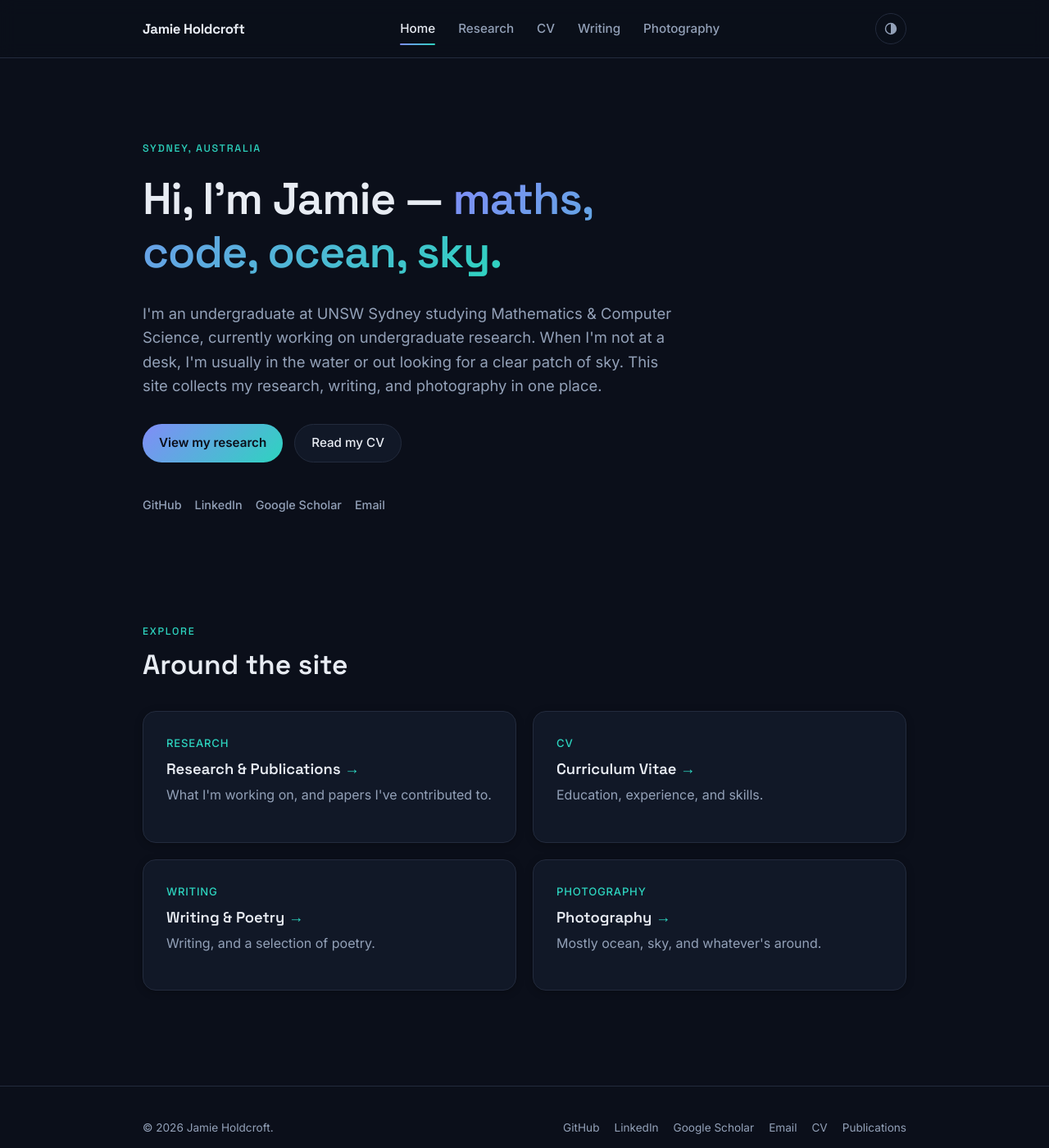
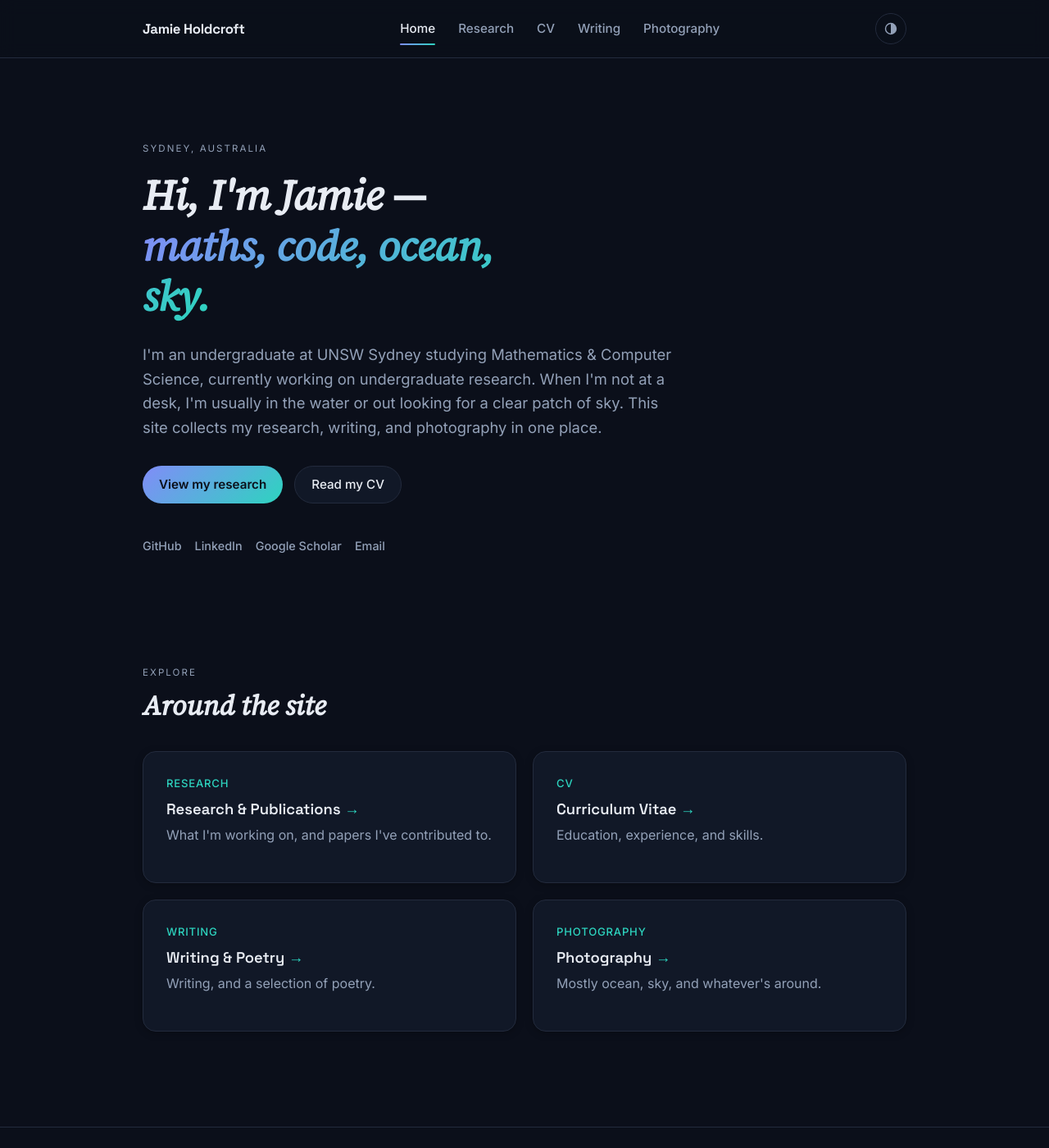
Before and after one commit to JamieHoldcroft/jamieholdcroft.github.io, a Jekyll site: the page built from index.html, in a window 1280 px wide and 1400 px high. Shown: the whole window at 82% size. Built offline with Jekyll 4.4.1, drawn with Linux system fonts in a browser that asks for light colours.

Commit message:
Unify heading typography site-wide to match photography page's feel
Merged the photography page's italic-serif headings and muted uppercase
eyebrow labels into the shared .hero/.eyebrow/.section-head rules used
on every page, instead of keeping them as photography-only classes.
Dark ocean-at-night color theme is untouched elsewhere -- this is a
typography/spacing change only.

```diff
--- a/css/style.css
+++ b/css/style.css
@@ -207,19 +207,22 @@ p { color: var(--text-muted); margin: 0 0 1em; }
 }
 
 .eyebrow {
-  font-family: var(--font-display);
+  font-family: var(--font-body);
   text-transform: uppercase;
-  letter-spacing: 0.14em;
-  font-size: 0.78rem;
-  color: var(--accent);
+  letter-spacing: 0.18em;
+  font-size: 0.72rem;
+  color: var(--text-muted);
   margin-bottom: 18px;
   display: inline-block;
 }
 
 .hero h1 {
-  font-size: clamp(2.2rem, 5vw, 3.4rem);
-  letter-spacing: -0.02em;
-  max-width: 16ch;
+  font-family: var(--font-serif);
+  font-style: italic;
+  font-weight: 600;
+  font-size: clamp(2.2rem, 5vw, 3.2rem);
+  letter-spacing: -0.01em;
+  max-width: 18ch;
 }
 
 .gradient-text {
@@ -250,7 +253,12 @@ p { color: var(--text-muted); margin: 0 0 1em; }
 .section { padding: 56px 0; }
 .section-head { margin-bottom: 36px; }
 .section-head .eyebrow { margin-bottom: 10px; }
-.section-head h2 { font-size: clamp(1.6rem, 3vw, 2.1rem); }
+.section-head h2 {
+  font-family: var(--font-serif);
+  font-style: italic;
+  font-weight: 600;
+  font-size: clamp(1.6rem, 3vw, 2.1rem);
+}
 .section-head p { max-width: 60ch; }
 
 /* ---------- Cards / grid ---------- */
@@ -421,24 +429,9 @@ article.prose h1 { font-family: var(--font-serif); font-weight: 600; font-size:
 
 /* ---------- Photography ----------
    Full white portfolio page (see .light-page). Sharp-edged photo tiles,
-   generous gutters, masonry-arranged via CSS columns, caption on hover. */
-.portfolio-hero { padding: 72px 0 32px; }
-.portfolio-eyebrow {
-  font-family: var(--font-body);
-  text-transform: uppercase;
-  letter-spacing: 0.18em;
-  font-size: 0.72rem;
-  color: var(--text-muted);
-  display: block;
-  margin-bottom: 18px;
-}
-.portfolio-hero h1 {
-  font-family: var(--font-serif);
-  font-style: italic;
-  font-weight: 600;
-  font-size: clamp(2rem, 4vw, 2.8rem);
-}
-.portfolio-hero p { max-width: 56ch; }
+   generous gutters, masonry-arranged via CSS columns, caption on hover.
+   Heading/eyebrow typography now lives in the shared .hero/.eyebrow
+   rules above, applied site-wide for a consistent feel. */
 
 .gallery {
   column-count: 3;
--- a/photography.html
+++ b/photography.html
@@ -5,9 +5,9 @@ description: "Photography by Jamie Holdcroft — mostly ocean and sky."
 gallery: true
 light_page: true
 ---
-<section class="portfolio-hero">
+<section class="hero" style="padding-bottom: 24px;">
   <div class="container-wide">
-    <span class="portfolio-eyebrow">Photography</span>
+    <span class="eyebrow">Photography</span>
     <h1>Ocean, sky, and whatever else catches my eye.</h1>
     <p class="hero-lede">A small, ongoing collection.</p>
   </div>
```
